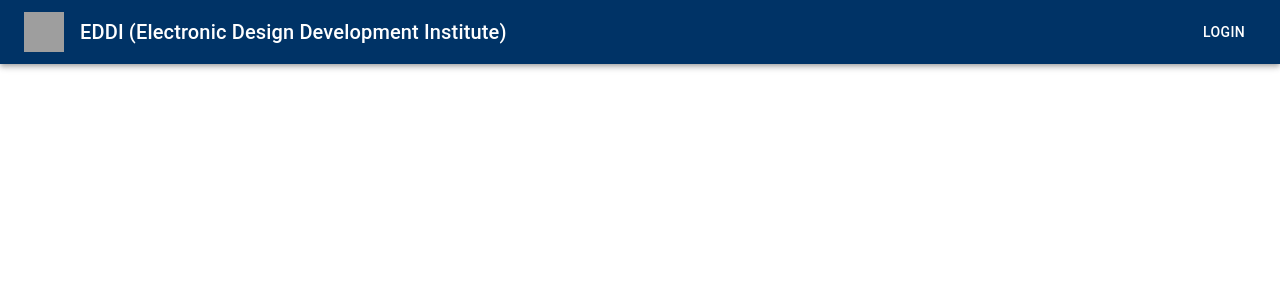
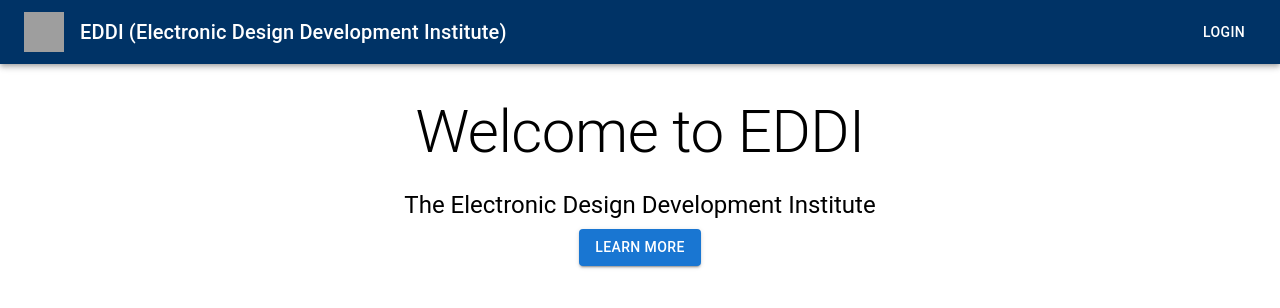
Before and after one commit to silenc3502/EDDI-React-Home, a React (Create React App) app: page / in a window 1280 px wide. Shown: the top 308 px of the page. Built offline with nearby package versions, Linux system fonts and the light colour scheme; grey boxes are pictures that could not be loaded.

Commit message:
feat: 초기 Home 화면을 구성합니다 [EHFR-3]

```diff
--- a/package.json
+++ b/package.json
@@ -16,6 +16,7 @@
     "@types/react-dom": "^18.3.0",
     "react": "^18.3.1",
     "react-dom": "^18.3.1",
+    "react-router-dom": "^6.26.1",
     "react-scripts": "5.0.1",
     "typescript": "^4.9.5",
     "web-vitals": "^2.1.4"
--- a/src/App.tsx
+++ b/src/App.tsx
@@ -2,11 +2,13 @@ import React from 'react';
 import NavigationBar from "./ui/bar/NavigationBar";
 
 import './App.css';
+import HomePage from "./home/pages/HomePage";
 
 const App: React.FC = () => {
   return (
     <div>
       <NavigationBar />
+      <HomePage/>
     </div>
   );
 };
--- /dev/null
+++ b/src/home/pages/HomePage.tsx
@@ -0,0 +1,22 @@
+import React from 'react';
+import { Container, Typography, Button, Box } from '@mui/material';
+
+const HomePage: React.FC = () => {
+    return (
+        <Container sx={{ mt: 4 }}>
+            <Box sx={{ textAlign: 'center' }}>
+                <Typography variant="h2" gutterBottom>
+                    Welcome to EDDI
+                </Typography>
+                <Typography variant="h5" gutterBottom>
+                    The Electronic Design Development Institute
+                </Typography>
+                <Button variant="contained" color="primary" href="/learn-more">
+                    Learn More
+                </Button>
+            </Box>
+        </Container>
+    );
+};
+
+export default HomePage;
```
Also changed, not shown: 1 other file (tests, documents, lock files or other folders).
